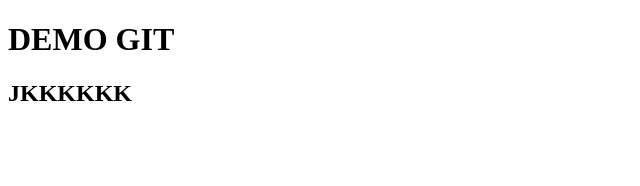
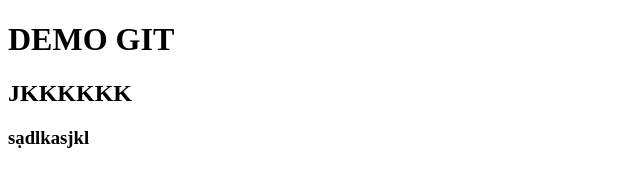
Before and after one commit to duongtuanphuong/DemoGit, a plain HTML site: page index.html in a window 1280 px wide. Shown: the whole page, without its empty margins (0-640 px from the left). Drawn offline with Linux system fonts and the light colour scheme.

Commit message:
commit lan 3

```diff
--- a/index.html
+++ b/index.html
@@ -9,5 +9,6 @@
 <body>
     <h1>DEMO GIT</h1>
     <h2>JKKKKKK</h2>
+    <h3>sạdlkasjkl</h3>
 </body>
 </html>
```
